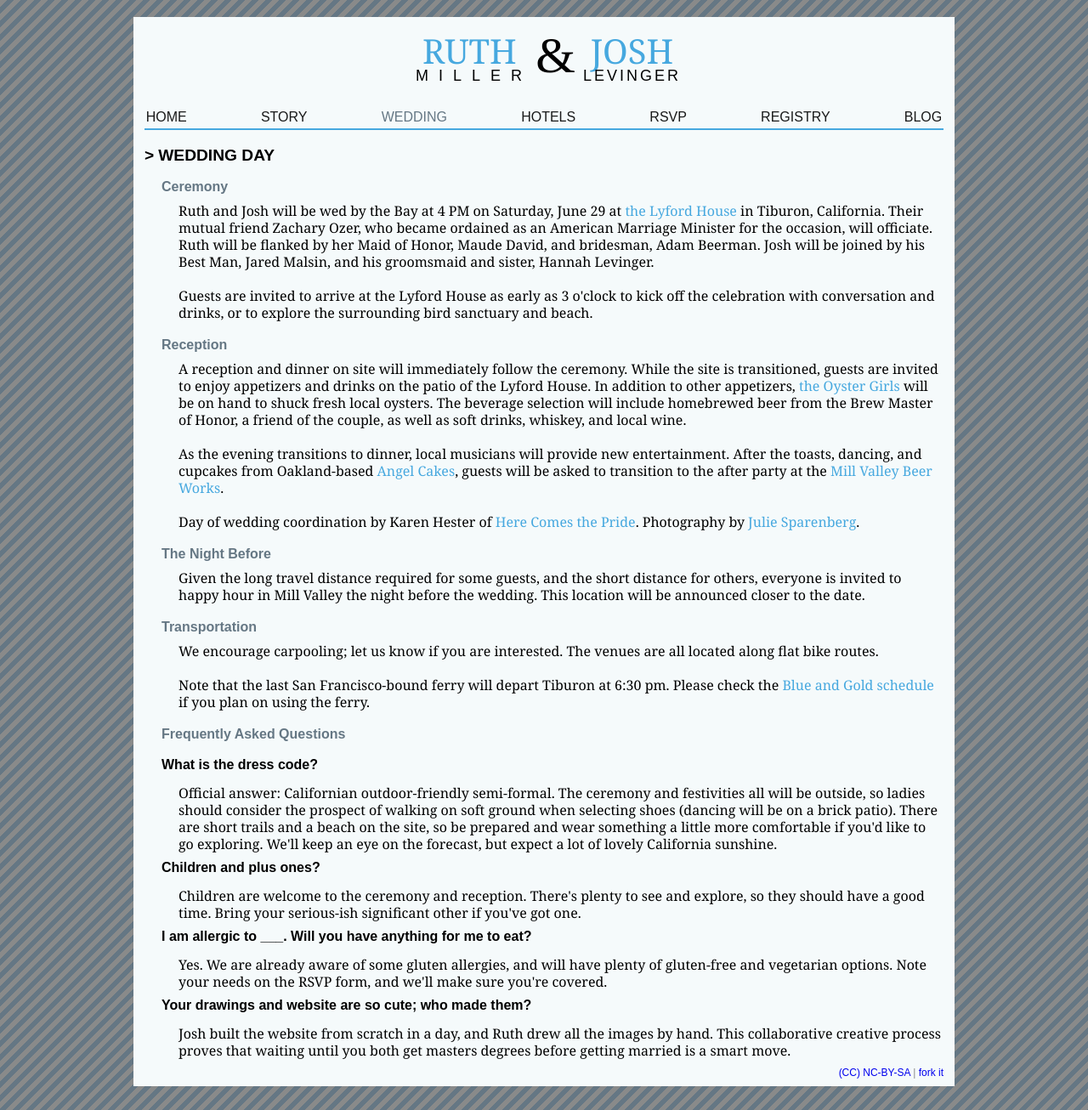
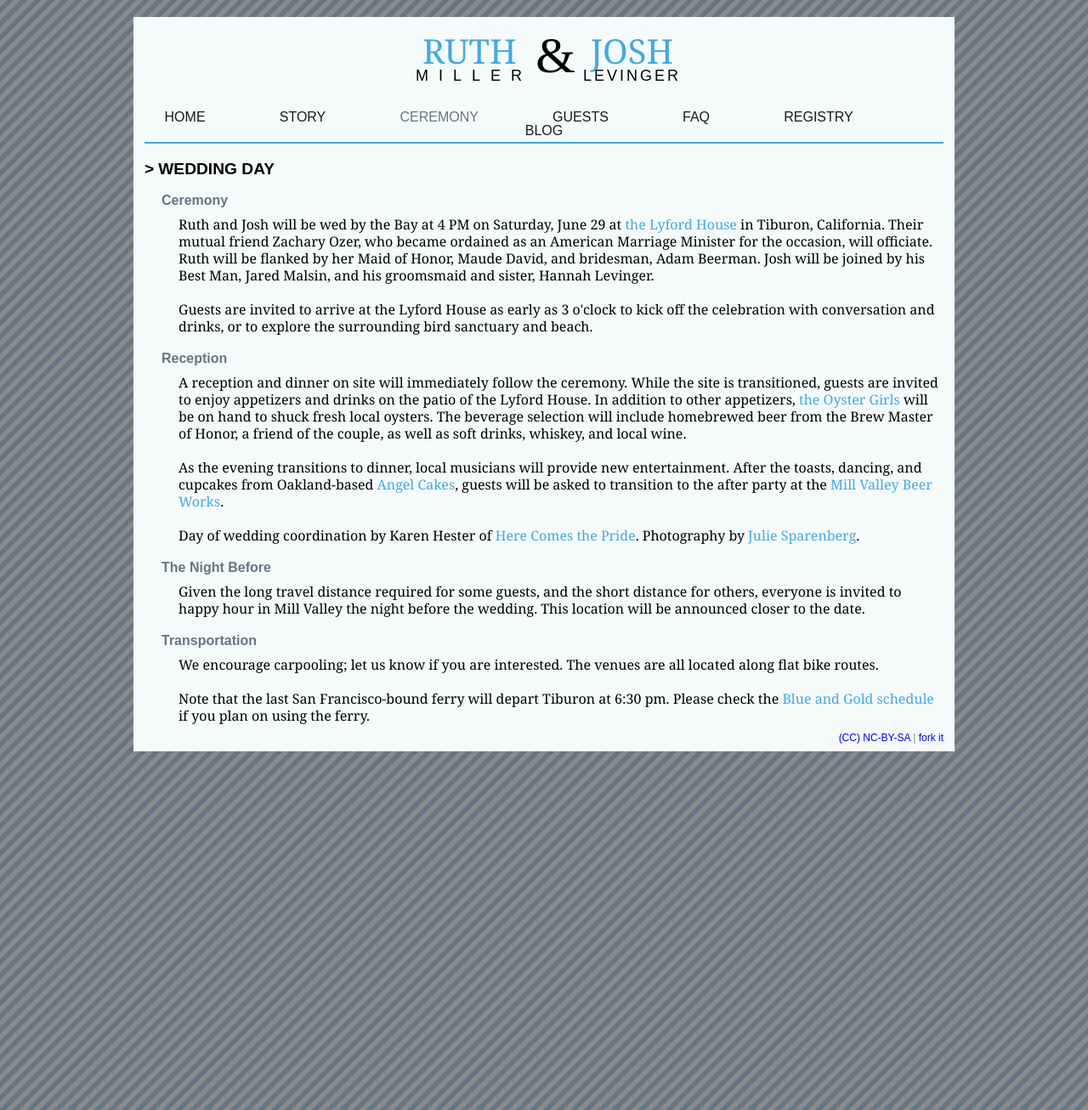
Before and after one commit to jlev/ruthandjosh, a Jekyll site: the page built from wedding.html, in a window 1280 px wide. Shown: the whole page at 85% size. Built offline with Jekyll 4.4.1, drawn with Linux system fonts in a browser that asks for light colours; nearby versions of some CDN libraries; Markdown is read by kramdown in place of the engine named in the settings.

Commit message:
move faq to separate page

```diff
--- a/_config.yml
+++ b/_config.yml
@@ -18,12 +18,12 @@ navigation:
   url: /
 - text: Story
   url: /story/
-- text: Wedding
+- text: Ceremony
   url: /wedding/
-- text: Hotels
+- text: Guests
   url: /hotels/
-- text: RSVP
-  url: /rsvp/
+- text: FAQ
+  url: /faq/
 - text: Registry
   url: /registry/
 - text: Blog
--- a/wedding.html
+++ b/wedding.html
@@ -29,15 +29,4 @@ After the toasts, dancing, and cupcakes from Oakland-based <a href="http://angel
 <p>Note that the last San Francisco-bound ferry will depart Tiburon at 6:30 pm. Please check the
 <a href="http://www.blueandgoldfleet.com/ferry-services/ferry-schedules/">Blue and Gold schedule</a> if you plan on using the ferry.
 
-
-<h3>Frequently Asked Questions</h3>
-<p></p>
-<h4>What is the dress code?</h4> <p>Official answer: Californian outdoor-friendly semi-formal. The ceremony and festivities all will be outside, so ladies should consider the prospect of walking on soft ground when selecting shoes (dancing will be on a brick patio). There are short trails and a beach on the site, so be prepared and wear something a little more comfortable if you'd like to go exploring. We'll keep an eye on the forecast, but expect a lot of lovely California sunshine.</p>
-
-<h4>Children and plus ones?</h4> <p>Children are  welcome to the ceremony and reception. There's plenty to see and explore, so they should have a good time. Bring your serious-ish significant other if you've got one.</p>
-
-<h4>I am allergic to ___. Will you have anything for me to eat?</h4> <p>Yes. We are already aware of some gluten allergies, and will have plenty of gluten-free and vegetarian options. Note your needs on the RSVP form, and we'll make sure you're covered.</p>
-
-<h4>Your drawings and website are so cute; who made them?</h4> <p>Josh built the website from scratch in a day, and Ruth drew all the images by hand. This collaborative creative process proves that waiting until you both get masters degrees before getting married is a smart move.</p>
-
 </div>
```
Also changed, not shown: faq.html (added, +22 -0 lines).
